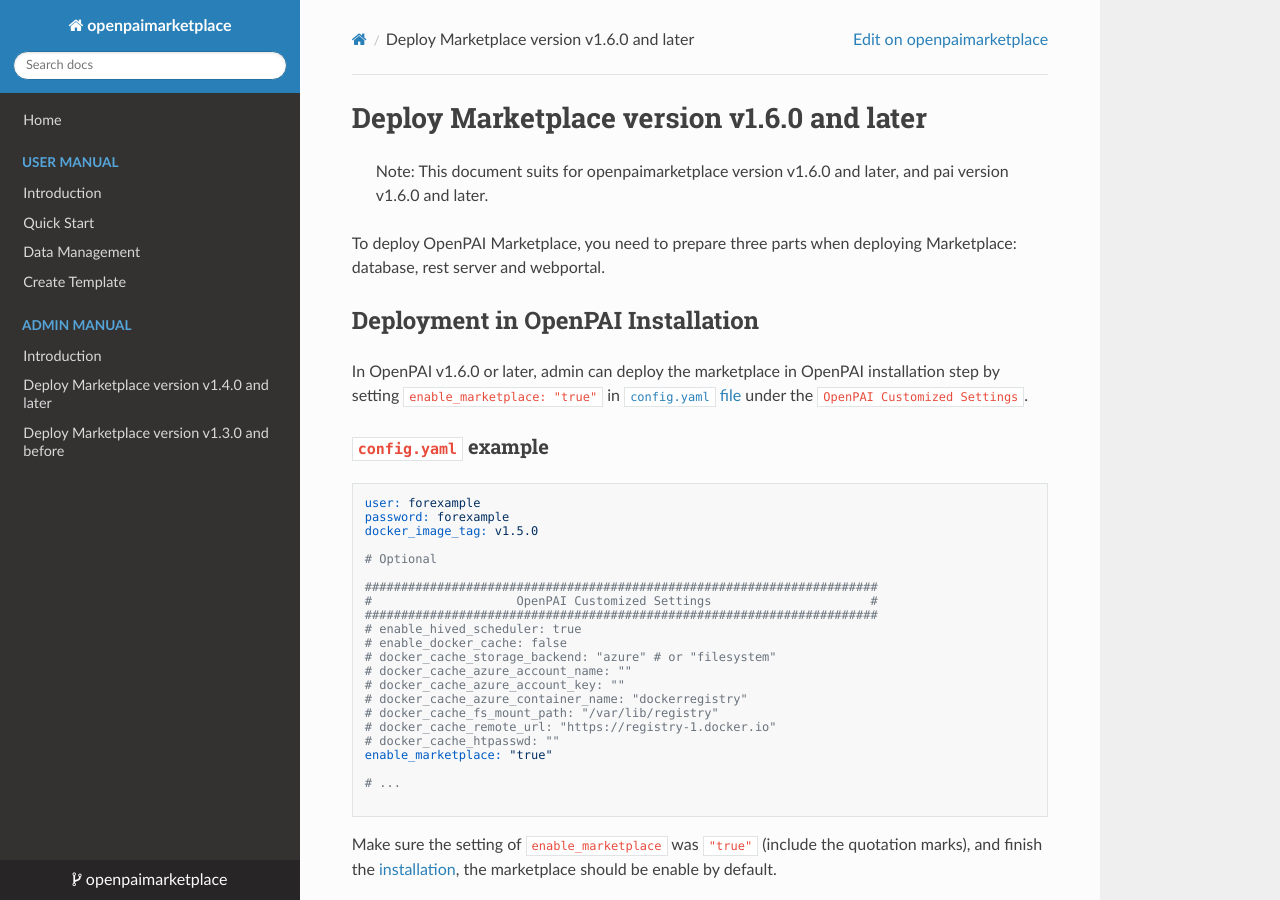
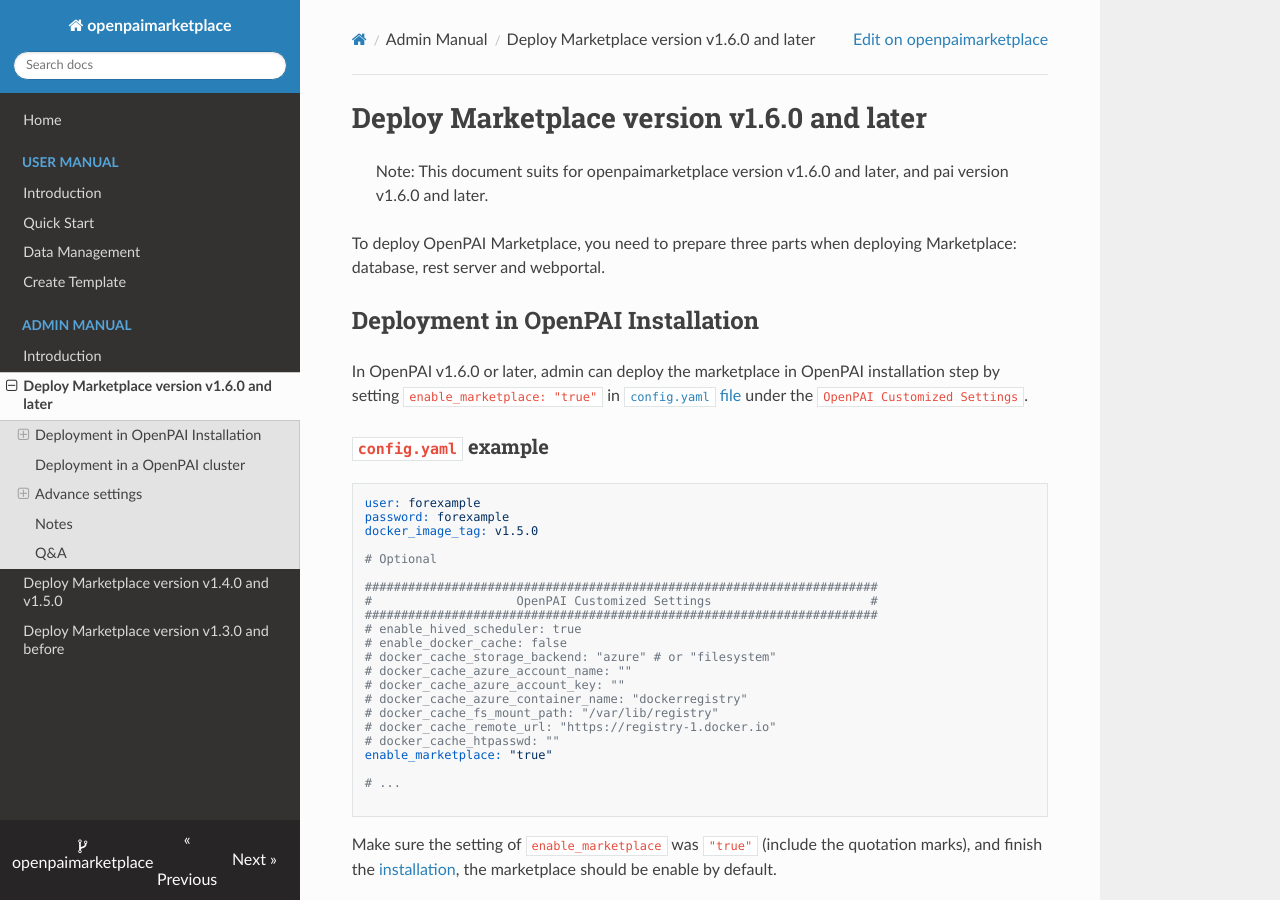
Before and after one commit to microsoft/openpaimarketplace, an MkDocs documentation site: the page built from docs/admin/deploy_v1.6.0_later.md, in a window 1280 px wide and 900 px high. Built offline with MkDocs 1.6.1, drawn with Linux system fonts in a browser that asks for light colours; nearby versions of some CDN libraries.

Commit message:
update release note and readthedocs (#250)

```diff
--- a/mkdocs.yml
+++ b/mkdocs.yml
@@ -10,7 +10,8 @@
       - Create Template: user/create_template.md
   - Admin Manual:
       - Introduction: admin/README.md
-      - Deploy Marketplace version v1.4.0 and later: admin/deploy_v1.4.0_later.md
+      - Deploy Marketplace version v1.6.0 and later: admin/deploy_v1.6.0_later.md
+      - Deploy Marketplace version v1.4.0 and v1.5.0: admin/deploy_v1.4.0_later.md
       - Deploy Marketplace version v1.3.0 and before: admin/deploy_v1.3.0_before.md
 plugins:
   - search
```
Also changed, not shown: RELEASE_NOTE.md (+8 -0 lines).
